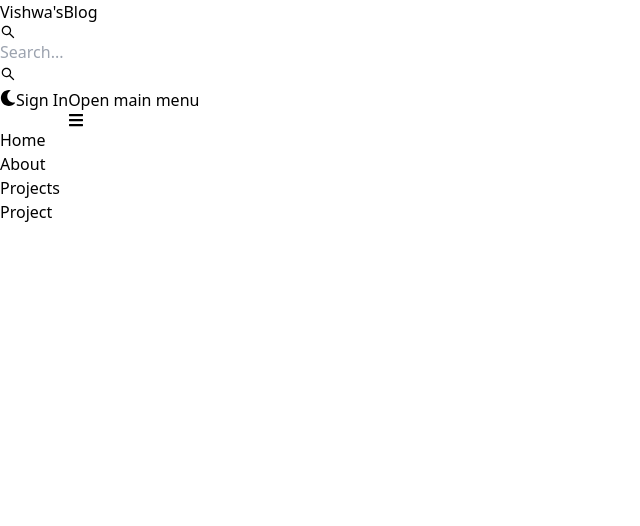
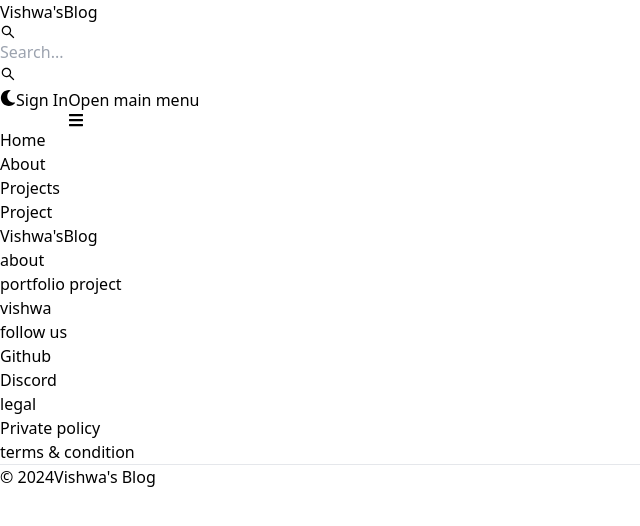
Before and after one commit to vishwaprasanth/mern-blog, a React (Vite) app in the folder client/: page /projects in a window 1280 px wide. Shown: the top 526 px of the page, without its empty margins (0-640 px from the left). Built offline with nearby package versions, Linux system fonts and the light colour scheme.

Commit message:
create the footer component

```diff
--- a/client/src/App.jsx
+++ b/client/src/App.jsx
@@ -7,6 +7,7 @@
 import Dashboard from './pages/Dashboard'
 import Project from './pages/Project'
 import Header from './component/Header'
+import Footer from './component/Footer'
 
 export default function App() {
   return (
@@ -20,6 +21,7 @@
         <Route path='/dashboard' element={<Dashboard />}/>
         <Route path='/projects' element={<Project />}/>
       </Routes>
+      <Footer />
     </BrowserRouter>
   )
 }
--- /dev/null
+++ b/client/src/component/Footer.jsx
@@ -0,0 +1,77 @@
+import React from 'react'
+import { Footer } from 'flowbite-react';
+import { Link } from 'react-router-dom';
+
+export default function FooterComponent() {
+  return (
+    <Footer container className='border border-t-8 border-teal-500'>
+        <div className="w-full max-w-7xl mx-auto">
+            <div className="grid w-full justify-between sm:flex md:grid-cols-1">
+                <div className="mt-5">
+                    <Link to="/" className='self-center whitespace-nowrap text-sm sm:text-xl font-semibold dark:text-white'>
+                        <span className='px-2 py-1 bg-gradient-to-r from-indigo-500 via-purpule-500 to-pink-500 rounded-lg text-white'>Vishwa's</span>
+                        Blog
+                    </Link>
+                </div>
+                <div className="grid grid-cols-2 gap-8 mt-4 sm:grid-cols-3 sm:gap-6">
+                    <div>
+                        <Footer.Title title='about'/>
+                            <Footer.LinkGroup col>
+                                <Footer.Link
+                                    href='https://vishwaprasanth.netlify.app/'
+                                    target='_blank'
+                                    rel='noopener noreferrer'
+                                >
+                                    portfolio project
+                                </Footer.Link>
+                                <Footer.Link
+                                    href='/about'
+                                    target='_blank'
+                                    rel='noopener noreferrer'
+                                >
+                                    vishwa
+                                </Footer.Link>
+                            </Footer.LinkGroup>
+                    </div>
+                    <div>
+                        <Footer.Title title='follow us'/>
+                            <Footer.LinkGroup col>
+                                <Footer.Link
+                                    href='https://github.com/vishwaprasanth'
+                                    target='_blank'
+                                    rel='noopener noreferrer'
+                                >
+                                    Github
+                                </Footer.Link>
+                                <Footer.Link
+                                    href='#'
+                                >
+                                    Discord
+                                </Footer.Link>
+                            </Footer.LinkGroup>
+                    </div>
+                    <div>
+                        <Footer.Title title='legal'/>
+                            <Footer.LinkGroup col>
+                                <Footer.Link
+                                    href='#'
+                                >
+                                    Private policy
+                                </Footer.Link>
+                                <Footer.Link
+                                    href='#'
+                                >
+                                    terms &amp; condition
+                                </Footer.Link>
+                            </Footer.LinkGroup>
+                    </div>
+                </div>
+            </div>
+            <Footer.Divider />
+            <div className=''>
+                <Footer.Copyright href='#' by="Vishwa's Blog" year={new Date().getFullYear()}/>
+            </div>
+        </div>
+    </Footer>
+  )
+}
```
